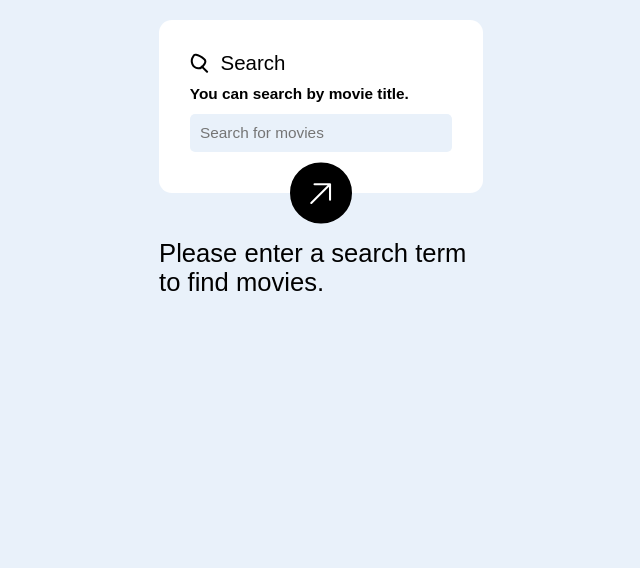
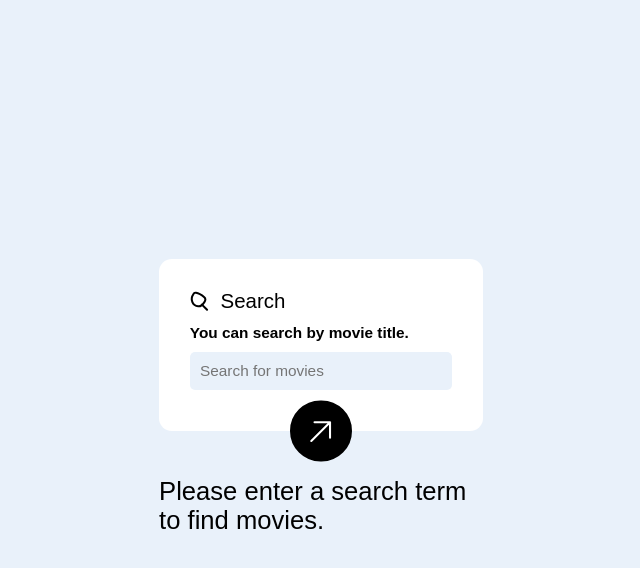
Before and after one commit to Qweerty04/movie-cat, a React (Create React App) app: page / in a window 1280 px wide. Shown: the top 568 px of the page, without its empty margins (319-959 px from the left). Built offline with nearby package versions, Linux system fonts and the light colour scheme.

Commit message:
fixed issues with _allowCascade mixin and the Search page

```diff
--- a/src/App.module.scss
+++ b/src/App.module.scss
@@ -1,4 +1,9 @@
 .container {
+    padding: var(--atomX4);
     background-color: var(--clr-space);
     min-height: 100vh;
+    //width: 100vw;
+    display: grid;
+
+    //transition: width 1.3s ease-in-out, height 1.3s ease-in-out;
 }
--- a/src/assets/styles/mixins/_safeCascade.scss
+++ b/src/assets/styles/mixins/_safeCascade.scss
@@ -9,7 +9,7 @@ $__CSS-MODULE__: null !default;
  * @throws {Error} SCSS @error is used if the value of $__CSS-MODULE__ is neither true nor false.
  * @throws {Error} SCSS compile error when used in the top level of a SCSS file (i.e. when it's not enclosed in a selector).
  */
- @mixin _allowCascade {
+@mixin _allowCascade {
     @if $__CSS-MODULE__ == null or ($__CSS-MODULE__ != true and $__CSS-MODULE__ != false) {
         // If it's unknown from $__CSS-MODULE__ whether the file is a React CSS Module or not, throw a SCSS compile error.
         @error "$__CSS-MODULE__ was neither true nor false.";
@@ -17,14 +17,21 @@ $__CSS-MODULE__: null !default;
     @else if $__CSS-MODULE__ == true {
         // If file is a React CSS Module, use :global to select classes outside the scope of React CSS Modules but only if parent selector has the '_allowCascade' class.
         &._allowCascade, & ._allowCascade {
-            :global {@content;}
-            /* @@note
-                The ':global' keyword above looks like a CSS pseudo-class but is a selector modifier that is only used in React CSS Modules,
-                Selectors/Rules that have it will break or show unexpected behavior if the CSS file is used as regular CSS.
+            &:global:has(*) {@content;}
+        }
 
-                It allows selecting by classes outside the scope of a React CSS module.
-             */
-        }
+
+        //._allowCascade:global{&:has(*) {@content;}}
+
+        // &._allowCascade, & ._allowCascade {
+        //     :global {@content;}
+        //     /* @@note
+        //         The ':global' keyword above looks like a CSS pseudo-class but is a selector modifier that is only used in React CSS Modules,
+        //         Selectors/Rules that have it will break or show unexpected behavior if the CSS file is used as regular CSS.
+
+        //         It allows selecting by classes outside the scope of a React CSS module.
+        //      */
+        // }
     } @else if $__CSS-MODULE__ == false {
         // If file is regular CSS.
         & {
--- a/src/components/searchForm.js
+++ b/src/components/searchForm.js
@@ -1,10 +1,10 @@
 // components/searchForm.js
 import React, { useState } from 'react';
-import Input from './atoms/Input';
+import Input from 'components/atoms/Input';
 import style from './SearchForm.module.scss';
-import { SearchIcon, ArrowTopRight } from '../components/atoms/Iconset';
+import { SearchIcon, ArrowTopRight } from 'components/atoms/Iconset';
 
-const SearchForm = ({ Icon, heading, subHeading, onSearch }) => {
+const SearchForm = ({ heading, subHeading, onSearch, message }) => {
   const [searchTerm, setSearchTerm] = useState('');
 
   const handleSubmit = (e) => {
@@ -17,13 +17,18 @@ const SearchForm = ({ Icon, heading, subHeading, onSearch }) => {
   };
 
   return (
-    <form onSubmit={handleSubmit} className={`${style.container}`}>
+    <form onSubmit={handleSubmit} className={`${style.container} expose-container`}>
       <div className={style.header}>
         <div className={`${style.icon} ${style._allowCascade}`}><SearchIcon/></div>
         <h2 className={style.heading}>{heading}</h2>
       </div>
+
       <p className={style.subHeading}>{subHeading}</p>
+
       <Input className={style.input} value={searchTerm} onChange={handleInputChange} placeholder="Search for movies" />
+
+      {message && <p className={style.message}>{message}</p>}
+
       <button type="submit" className={`${style.searchButton} ${style._allowCascade}`}><ArrowTopRight/></button>
     </form>
   );
--- a/src/components/searchForm.module.scss
+++ b/src/components/searchForm.module.scss
@@ -7,7 +7,7 @@ $__CSS-MODULE__: true;
 
 .container {
     // Styling the Container
-    margin-top: var(--atomX4);
+
     background-color: var(--clr-bg);
     border-radius: var(--r2);
     padding: var(--atomX6);
--- a/src/index.module.scss
+++ b/src/index.module.scss
@@ -95,4 +95,10 @@ $__CSS-MODULE__: true;
             }
         }
     }
+
+    height: fit-content;
+    width: fit-content;
+
+    min-width: 100%;
+    min-height: 100%;
 }
--- a/src/pages/search.js
+++ b/src/pages/search.js
@@ -28,7 +28,7 @@ const SearchPage = () => {
   };
 
   return (
-    <div className={style.container}>
+    <div className={`${style.container} ${style._allowCascade} ${searchResults.length > 0 ? style.hasResults : ''}`}>
       <SearchForm onSearch={handleSearch} heading="Search" subHeading="You can search by movie title." />
 
       {/*
--- a/src/pages/search.module.scss
+++ b/src/pages/search.module.scss
@@ -1,12 +1,34 @@
-
+$__CSS-MODULE__: true;
+@import 'assets/styles/mixins/main.scss';
 
 .container {
+    justify-self: center;
+
     display: flex;
-    width: var(--page-width);
-    //overflow: hidden; /* Prevent content from overflowing */
-    margin: 0 auto;
     flex-direction: column;
     gap: var(--atomX3);
+    //justify-content: center;
+    height: fit-content;
+    width: var(--page-width);
+
+    @include _allowCascade {
+        transition: translate 0.5s ease-in-out;
+        translate: 0 50vh;
+        .expose-container {
+            transition: margin-top 0.5s ease-in-out;
+            margin-top: -50%;
+        }
+    }
+
+    &.hasResults {
+        @include _allowCascade {
+            translate: 0 0;
+            .expose-container {
+                margin-top: 0;
+            }
+        }
+
+    }
 }
 
 .grid {
```
